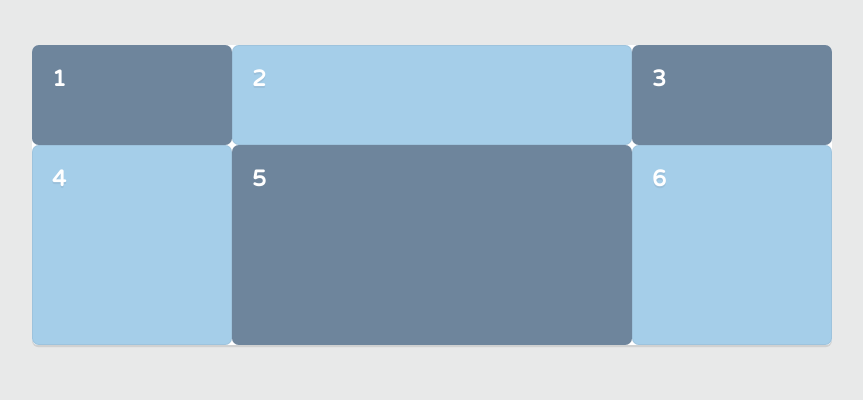
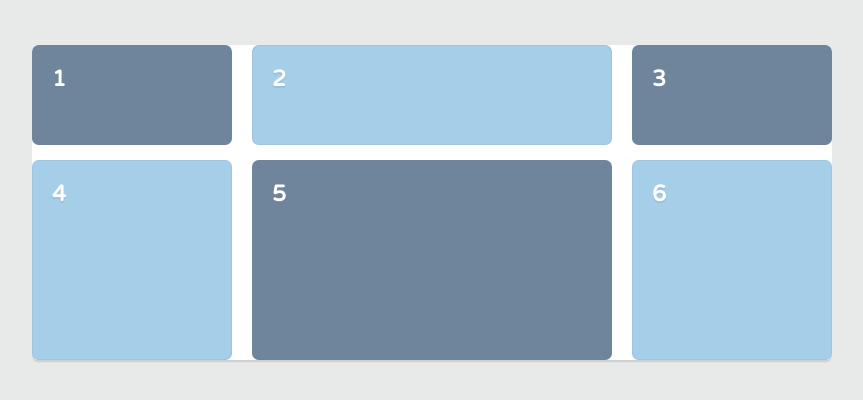
Before and after one commit to justinmcnary/exploring-grid, a plain HTML site: page index.html in a window 1280 px wide. Shown: the whole page, without its empty margins (208-1071 px from the left). Drawn offline with Linux system fonts and the light colour scheme.

Commit message:
test grid

```diff
--- a/css/grid.css
+++ b/css/grid.css
@@ -5,4 +5,5 @@
   max-width: 800px;
   grid-template-columns: 200px auto 200px;
   grid-template-rows: 100px 200px;
+  grid-gap: 15px 20px;
 }
```
